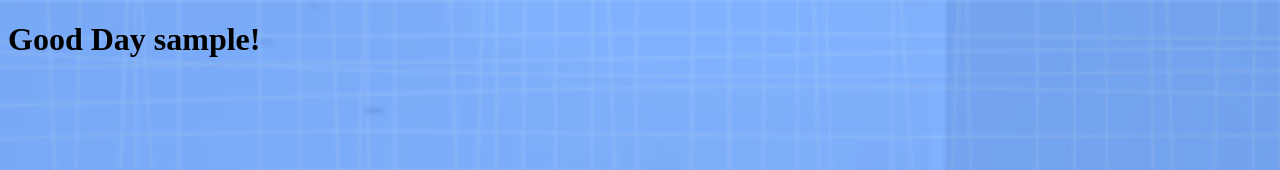
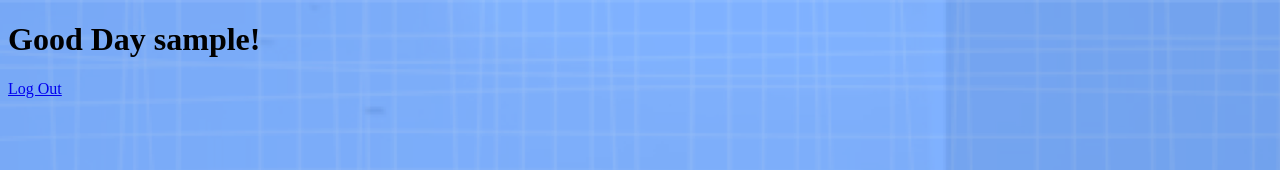
Before and after one commit to andrewKv/dashboard, a React (Create React App) app in the folder client/: page /Dashboard in a window 1280 px wide. Shown: the top 170 px of the page. Built offline with nearby package versions, Linux system fonts and the light colour scheme; sample sign-in values are in the browser's storage.

Commit message:
working signup/log in

```diff
--- a/client/src/Dashboard.js
+++ b/client/src/Dashboard.js
@@ -18,12 +18,30 @@ function Dashboard() {
         changeUserName(sessionStorage.getItem("username"))
     }
 
-    // changeLoggedIn for a log out function, clear session storage
-
+    function logOut(){
+      changeLoggedIn(false);
+      sessionStorage.clear();
+    }
   return (
     <div className="Dashboard">
       <h1>Good Day {user}!</h1>
+
+      <div className="Logout">
+        <a href='#' onClick={logOut}>Log Out</a>
+      </div>
+
+
+
+
+
+
+
+
+
+
     </div>
+
+
   );
 }
 
--- a/client/src/Login.js
+++ b/client/src/Login.js
@@ -1,5 +1,5 @@
 import './Login.css';
-import React, { useContext, useState } from "react";
+import React, { useContext, useState, useEffect } from "react";
 import Button from "react-bootstrap/Button";
 import {useHistory} from "react-router-dom";
 import Axios from "axios";
@@ -29,8 +29,7 @@ function Login() {
           setErrorMsg("Login Error")
         }
         else{
-          console.log(response)
-          if (response == "Invalid password"){
+          if (response.data === "Invalid password"){
             setErrorMsg("Invalid password")
           }
           else{
@@ -47,13 +46,6 @@ function Login() {
       // case switch for each option
       setErrorMsg("Form Error")
     }
-
-
-    changeLoggedIn(true);
-    changeUserName(username);
-    sessionStorage.setItem("authorised", true)
-    sessionStorage.setItem("username", username)
-    history.push('/Dashboard')
   }
   function handleRegister(event) {
     event.preventDefault();
```
